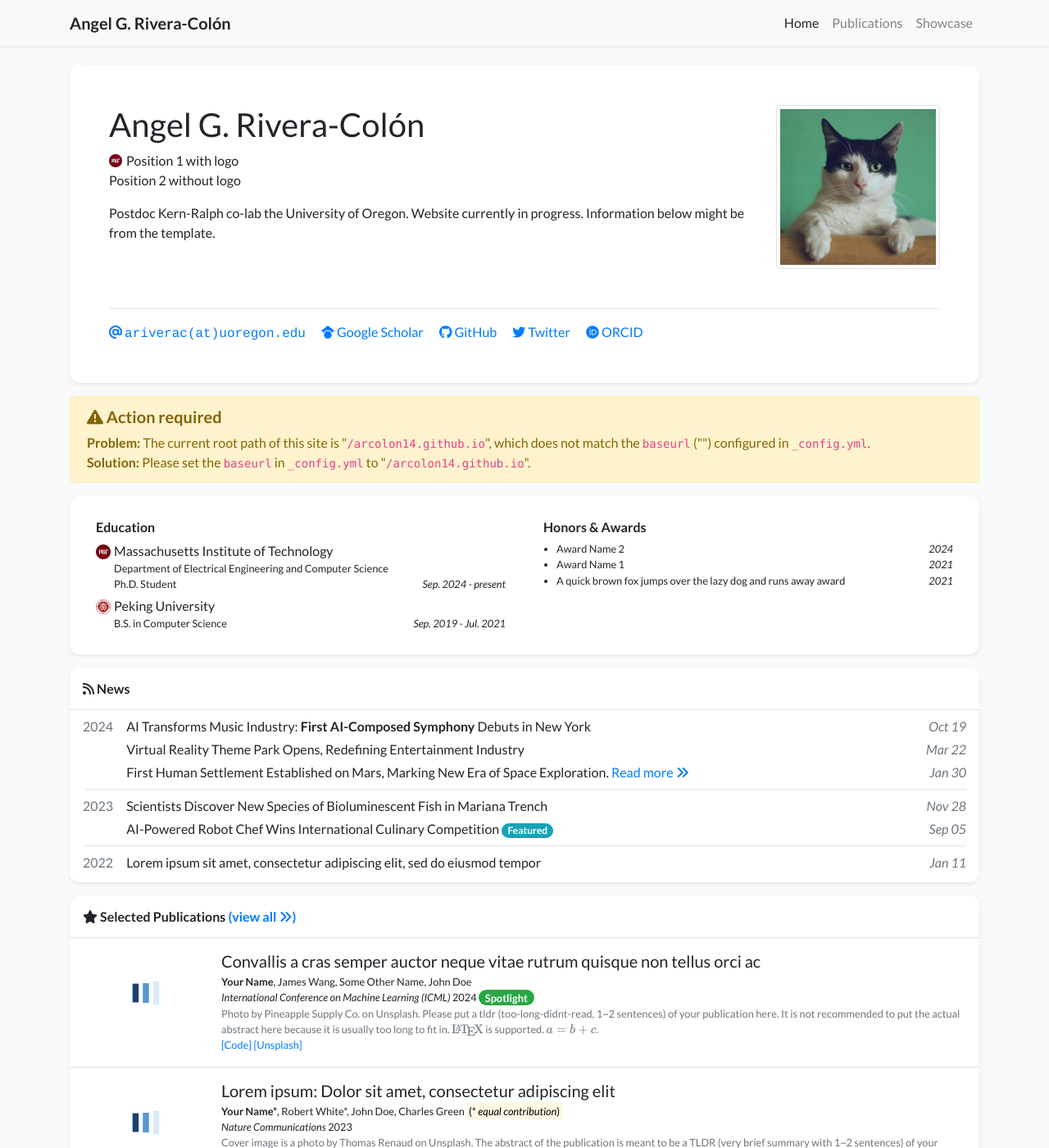
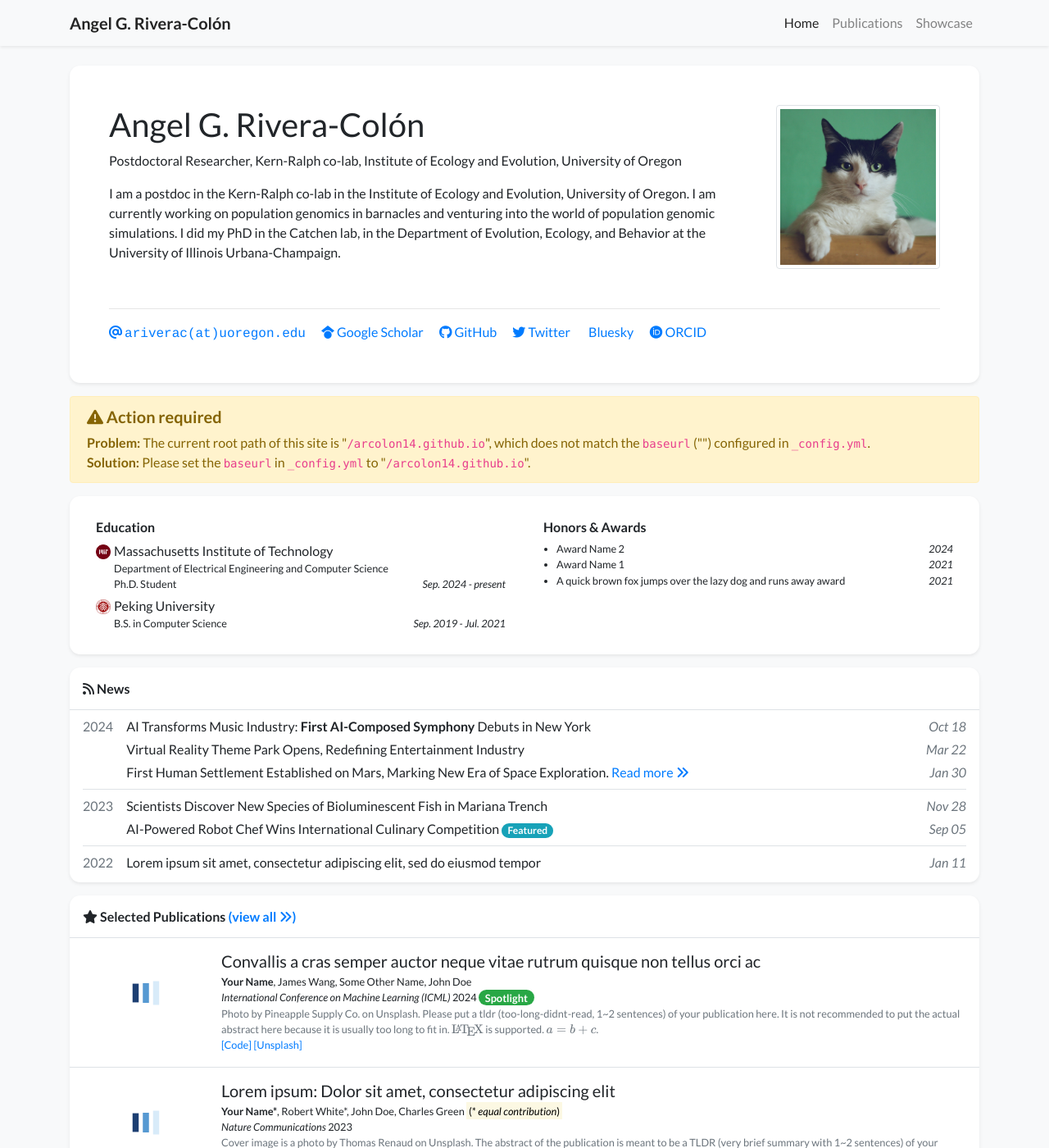
Before and after one commit to arcolon14/arcolon14.github.io, a Jekyll site: the page built from index.html, in a window 1280 px wide and 1400 px high. Shown: the whole window at 82% size. Built offline with Jekyll 4.4.1, drawn with Linux system fonts in a browser that asks for light colours; nearby versions of some CDN libraries; a style sheet for code colours, icons or effects is not loaded.

Commit message:
Continuing with updates

```diff
--- a/_config.yml
+++ b/_config.yml
@@ -32,7 +32,7 @@ plugins:
 #   - vendor/gems/
 #   - vendor/ruby/
 
-# timezone: Asia/Shanghai
+timezone: America/Los_Angeles
 
 collections:
   - publications
--- a/_data/profile.yml
+++ b/_data/profile.yml
@@ -3,27 +3,25 @@ secondary_name: ""
 navbar_name: "Angel G. Rivera-Colón"
 
 positions:
-- logo: /assets/images/badges/MIT_Social_circle.png  # Logo is optional
-  name: Position 1 with logo
-- name: Position 2 without logo
+- name: Postdoctoral Researcher, Kern-Ralph co-lab, Institute of Ecology and Evolution, University of Oregon
 
 
 email: "ariverac@uoregon.edu"
 # cv_link: link-to-your-cv-file
-gscholar: 7yec5K8AAAAJ # This is an example, replace it with your own Google Scholar ID
+gscholar: 7yec5K8AAAAJ
 github: arcolon14
 twitter: arcolon14  # Do not include the '@' symbol
 # wechat_qrcode: /assets/images/etc/wechat.jpg
 # wechat_prompt: >-
 #   Please tell me your <strong>name</strong> and <strong>affiliation</strong> (current or past) when adding my wechat. Thanks!
 # linkedin: your-linked-in-id
-bluesky: arcolon14.bsky.social
+bluesky: arcolon14.bsky.social  # Do not include the '@' symbol
 orcid: 0000-0001-9097-3241
 
 short_bio_text_justify: false
 short_bio: >-
   <p>
-  Postdoc Kern-Ralph co-lab the University of Oregon. Website currently in progress. Information below might be from the template.
+  I am a postdoc in the Kern-Ralph co-lab in the Institute of Ecology and Evolution, University of Oregon. I am currently working on population genomics in barnacles and venturing into the world of population genomic simulations. I did my PhD in the Catchen lab, in the Department of Evolution, Ecology, and Behavior at the University of Illinois Urbana-Champaign.
   </p>
 
 portrait_url: /assets/images/photos/portrait.jpg
--- a/_includes/widgets/profile_card.html
+++ b/_includes/widgets/profile_card.html
@@ -82,6 +82,12 @@
                         </a>
                         {% endif %}
 
+                        {% if site.data.profile.bluesky %}
+                        <a class="pr-3 no-break" target="_blank" href="https://bsky.app/profile/{{ site.data.profile.bluesky }}">
+                            <i class="fab fa-bluesky"></i> Bluesky
+                        </a>
+                        {% endif %}
+
                         {% if site.data.profile.linkedin %}
                         <a class="pr-3 no-break" target="_blank" href="https://www.linkedin.com/in/{{ site.data.profile.linkedin }}">
                             <i class="fab fa-linkedin"></i> LinkedIn
```
